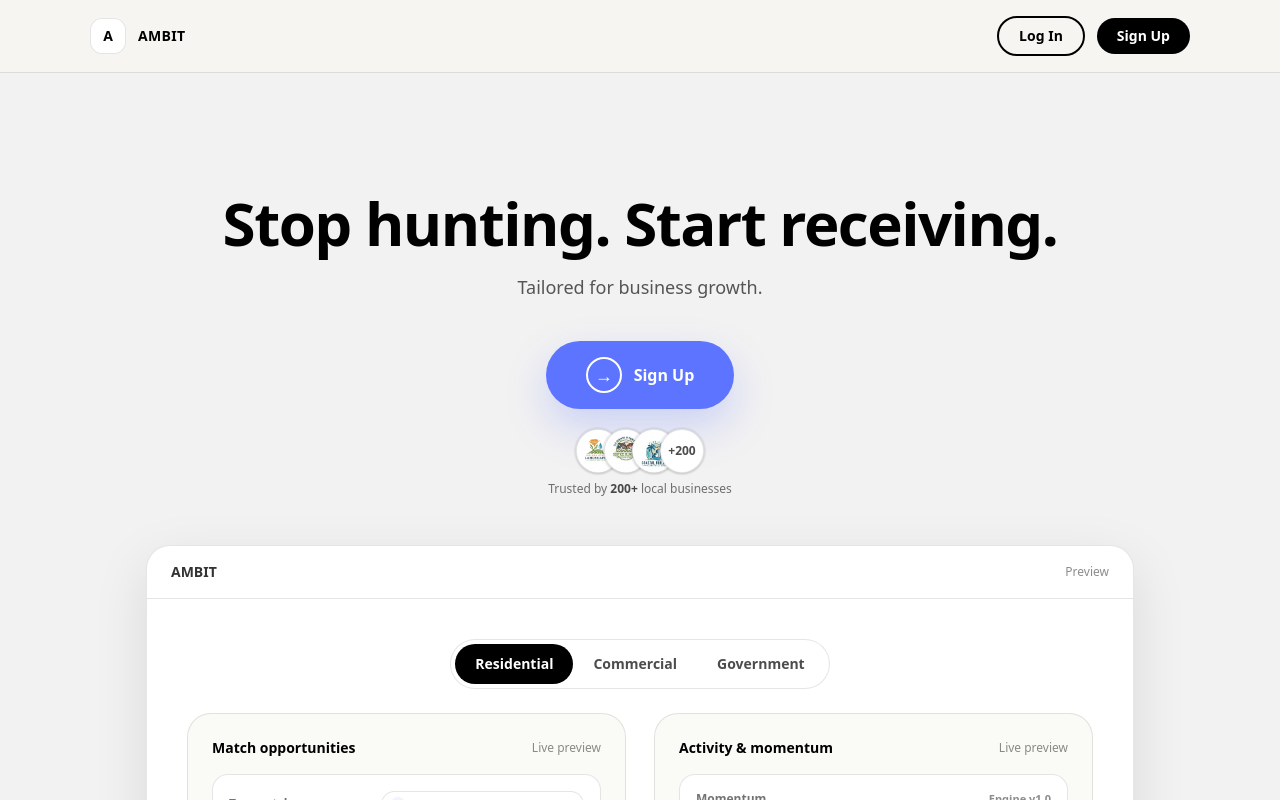
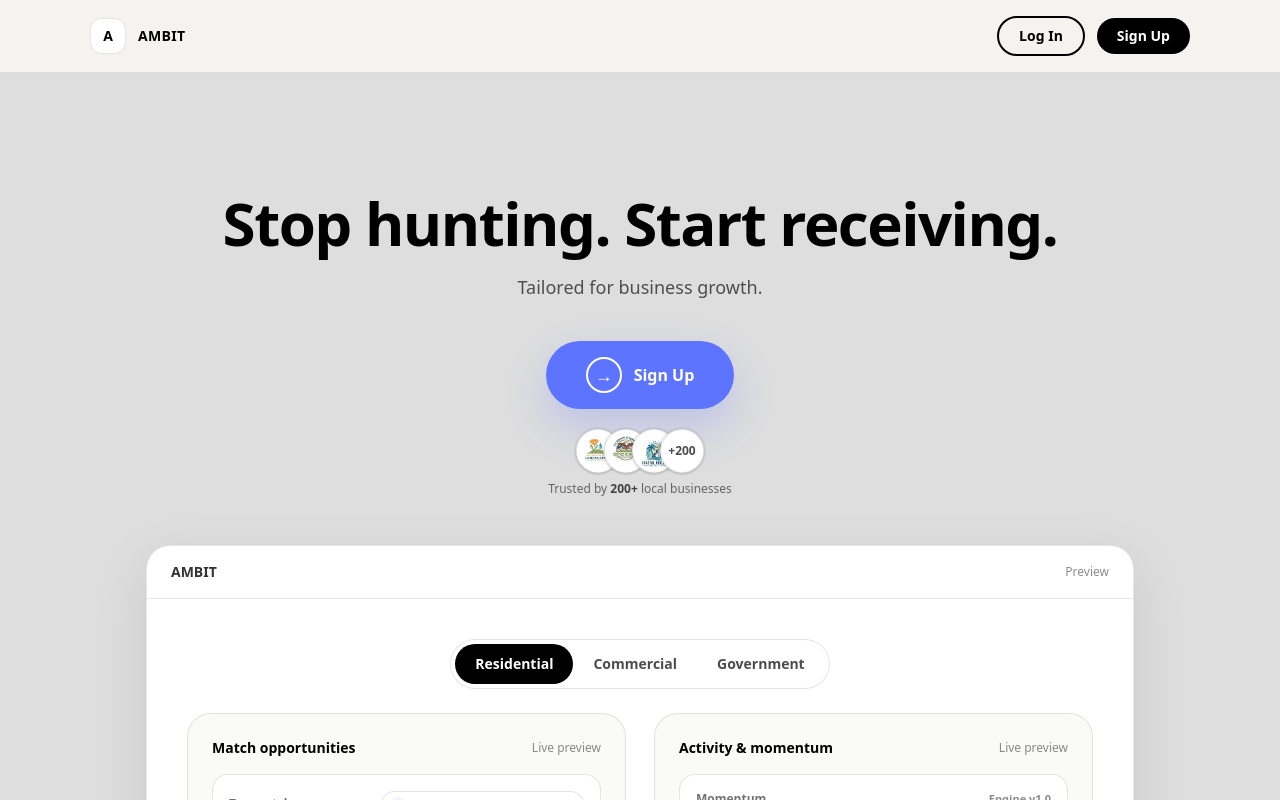
Before and after one commit to seansevrix/ambit, a Next.js app: page / in a window 1280 px wide. Shown: the top 800 px of the page. Built offline with nearby package versions, Linux system fonts and the light colour scheme.

Commit message:
Switch site background to matte grey

```diff
--- a/app/layout.tsx
+++ b/app/layout.tsx
@@ -41,7 +41,7 @@ export default function RootLayout({
   children: React.ReactNode;
 }) {
   return (
-    <html lang="en" className="bg-[#F2F2F2]">
+    <html lang="en" className="bg-[#DEDEDE]">
       <head>
         {/* Meta Pixel */}
         <Script id="meta-pixel" strategy="afterInteractive">
@@ -61,7 +61,7 @@ export default function RootLayout({
       </head>
 
       {/* ✅ Removed dark gradient background entirely */}
-      <body className="min-h-screen bg-[#F2F2F2] text-black">
+      <body className="min-h-screen bg-[#DEDEDE] text-black">
         <div className="min-h-screen flex flex-col">
           <SiteNav />
 
--- a/app/page.tsx
+++ b/app/page.tsx
@@ -343,8 +343,8 @@ export default function HomePage() {
     const prevHtml = document.documentElement.style.backgroundColor;
     const prevBody = document.body.style.backgroundColor;
 
-    document.documentElement.style.backgroundColor = "#F2F2F2";
-    document.body.style.backgroundColor = "#F2F2F2";
+    document.documentElement.style.backgroundColor = "#DEDEDE";
+    document.body.style.backgroundColor = "#DEDEDE";
 
     return () => {
       document.documentElement.style.backgroundColor = prevHtml;
@@ -368,7 +368,7 @@ export default function HomePage() {
   return (
     <div className="relative min-h-screen text-black">
       {/* Full-bleed baby-blue base */}
-      <div className="pointer-events-none fixed inset-0 -z-50 bg-[#F2F2F2]" />
+      <div className="pointer-events-none fixed inset-0 -z-50 bg-[#DEDEDE]" />
 
       {/* Subtle pattern (light) */}
       <div className="pointer-events-none fixed inset-0 -z-40 opacity-[0.10] [background-image:linear-gradient(135deg,rgba(0,0,0,0.10)_1px,transparent_1px),linear-gradient(45deg,rgba(0,0,0,0.10)_1px,transparent_1px)] [background-size:180px_180px]" />
@@ -380,7 +380,7 @@ export default function HomePage() {
 
       {/* HERO */}
       <section className={`${CONTAINER} pt-16 pb-16`}>
-        <div className="rounded-[44px] bg-[#F2F2F2] px-8 py-14 sm:px-14">
+        <div className="rounded-[44px] bg-[#DEDEDE] px-8 py-14 sm:px-14">
           <div className="text-center">
             <h1 className="text-5xl font-black tracking-tight sm:text-6xl sm:whitespace-nowrap">
               Stop hunting. Start receiving.
```
